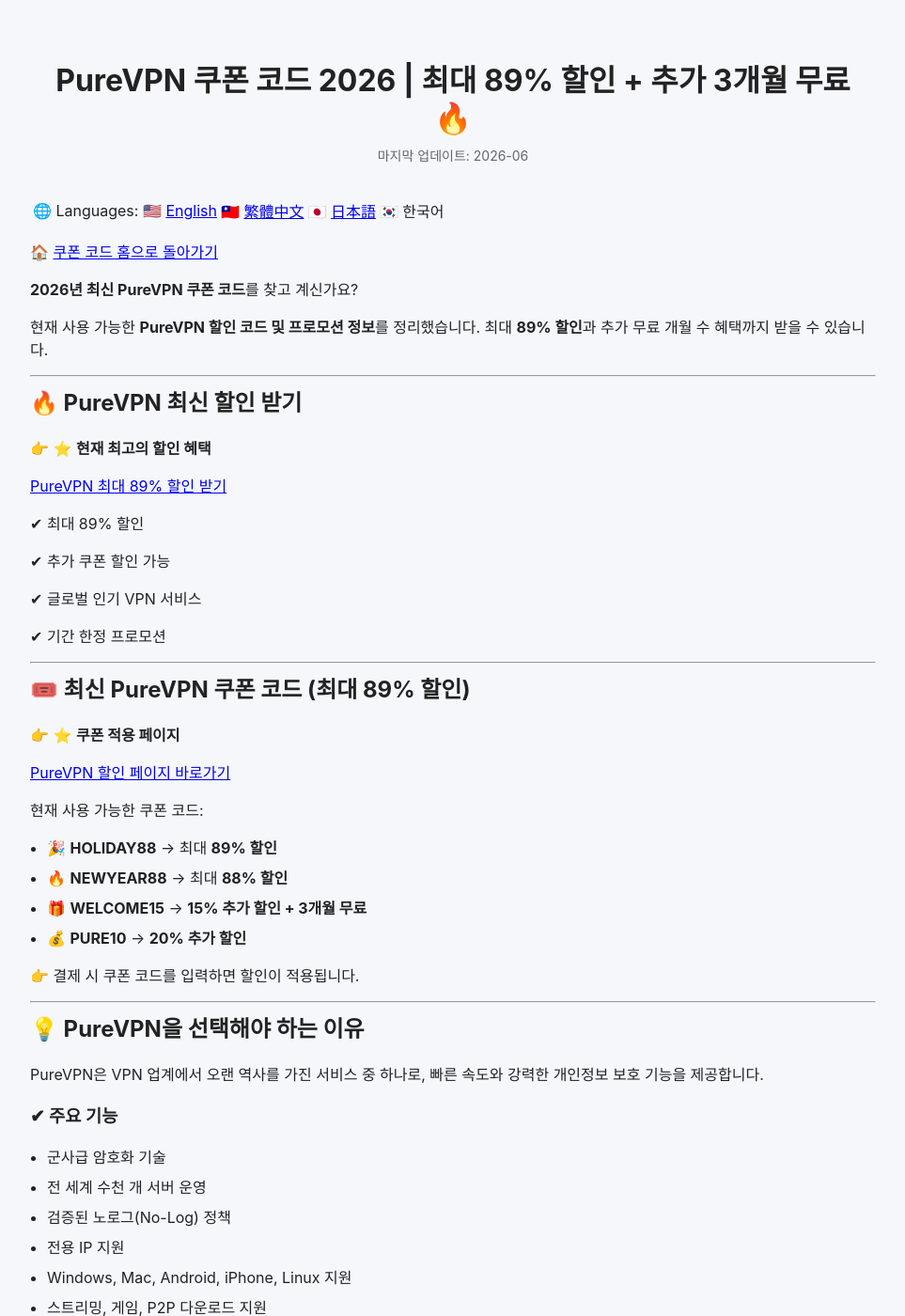
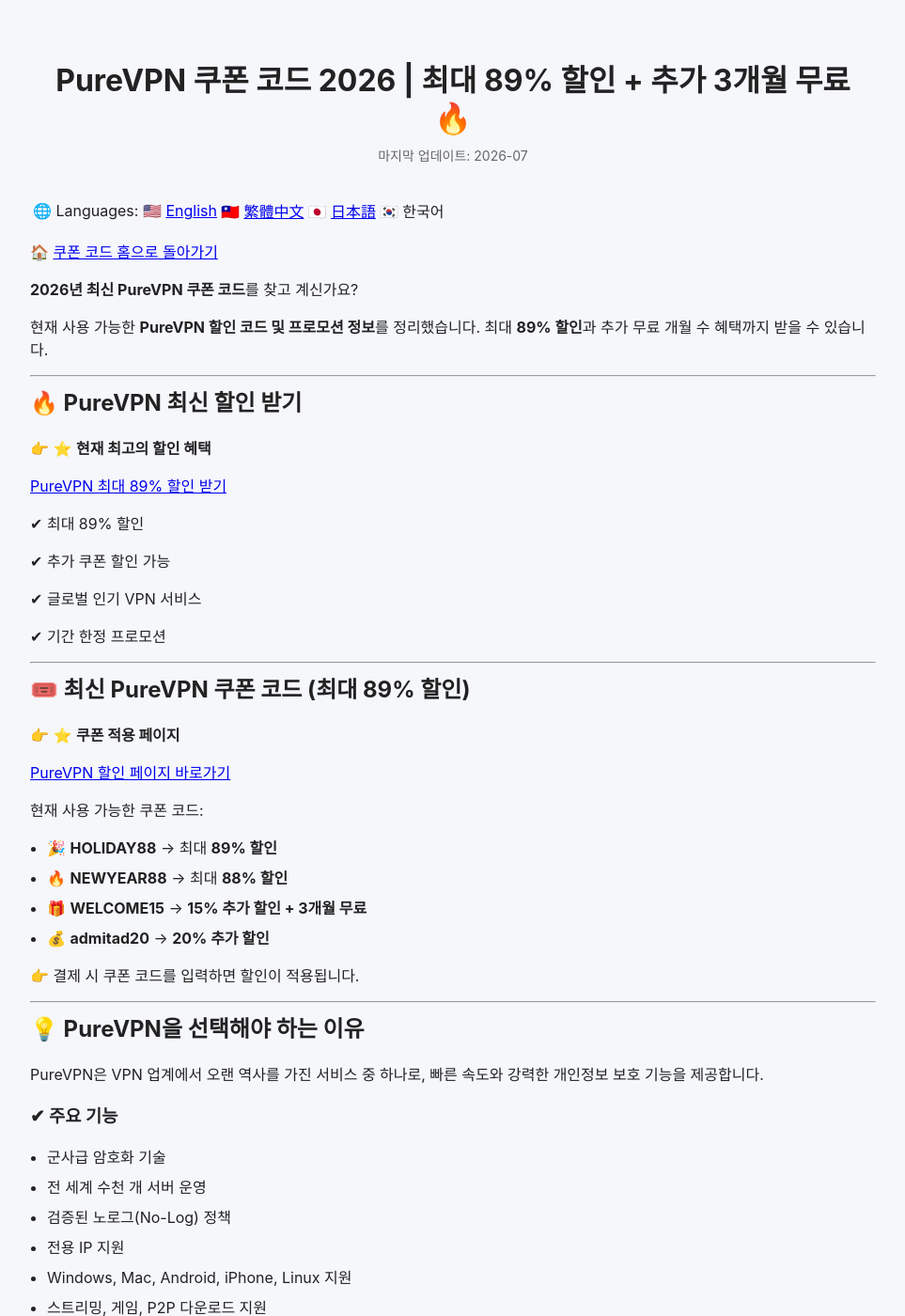
Before and after one commit to BestCouponCodes/best-coupon-codes, a Jekyll site: the page built from purevpn-coupon-code-ko.md, in a window 1280 px wide and 1400 px high. Shown: the whole window at 94% size, without its empty margins (158-1121 px from the left). Built offline with Jekyll 4.4.1, drawn with Linux system fonts in a browser that asks for light colours.

Commit message:
Update last modified date and coupon code
Updated last modified date and changed coupon code from 'PURE10' to 'admitad20'.

```diff
--- a/purevpn-coupon-code-ko.md
+++ b/purevpn-coupon-code-ko.md
@@ -4,7 +4,7 @@ layout: default
 title: PureVPN 쿠폰 코드 2026 | 최대 89% 할인 + 추가 3개월 무료🔥
 description: "최신 PureVPN 쿠폰 코드 모음! 최대 89% 할인과 추가 3개월 무료 혜택을 받을 수 있는 2026년 최신 프로모션 정보를 확인하세요."
 lang: ko
-last_modified_at: 2026-06-03
+last_modified_at: 2026-07-02
 ---
 
 🌐 Languages: 🇺🇸 [English]({{ site.baseurl }}/purevpn-coupon-code/) | 🇹🇼 [繁體中文]({{ site.baseurl }}/purevpn-coupon-code-zh/) | 🇯🇵 [日本語]({{ site.baseurl }}/purevpn-coupon-code-ja/) | 🇰🇷 한국어
@@ -44,7 +44,7 @@ last_modified_at: 2026-06-03
 * 🎉 **HOLIDAY88** → 최대 **89% 할인**
 * 🔥 **NEWYEAR88** → 최대 **88% 할인**
 * 🎁 **WELCOME15** → **15% 추가 할인 + 3개월 무료**
-* 💰 **PURE10** → **20% 추가 할인**
+* 💰 **admitad20** → **20% 추가 할인**
 
 👉 결제 시 쿠폰 코드를 입력하면 할인이 적용됩니다.
 
```
